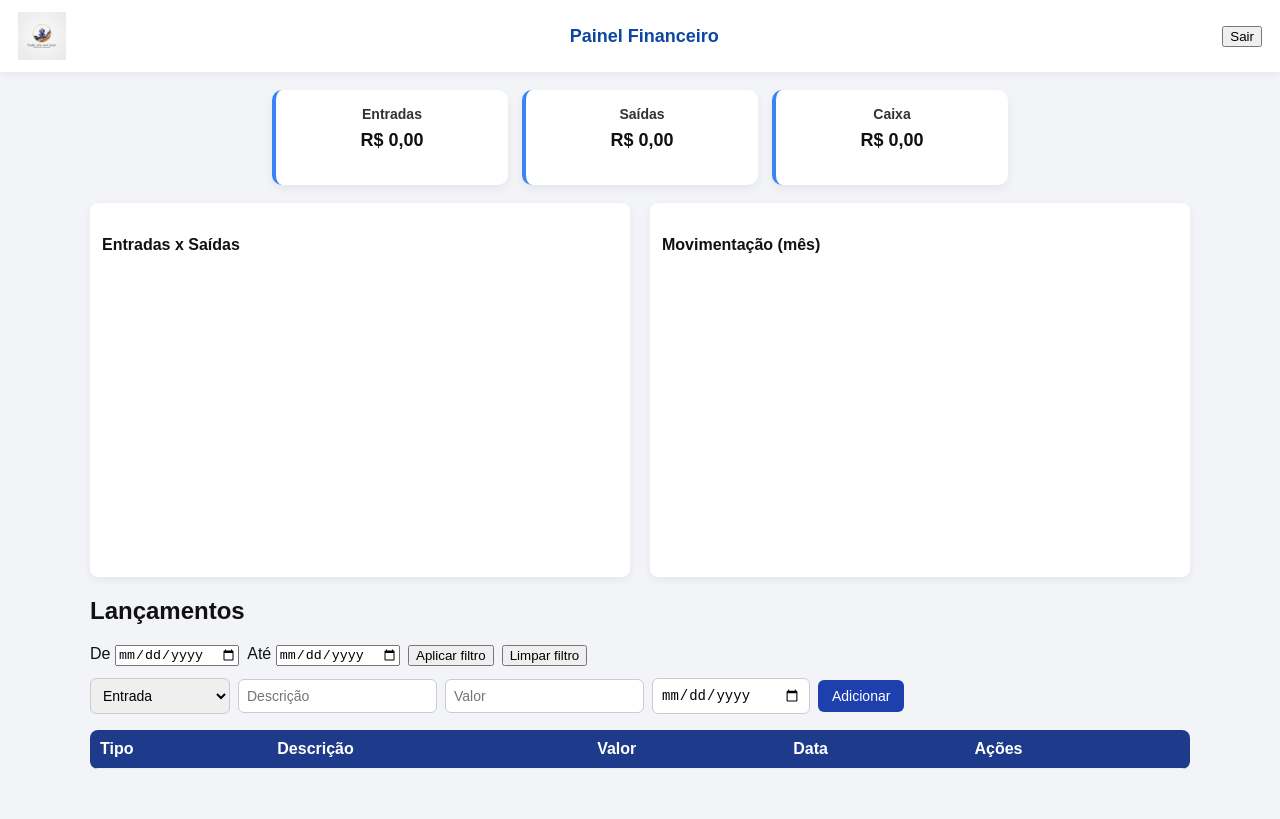
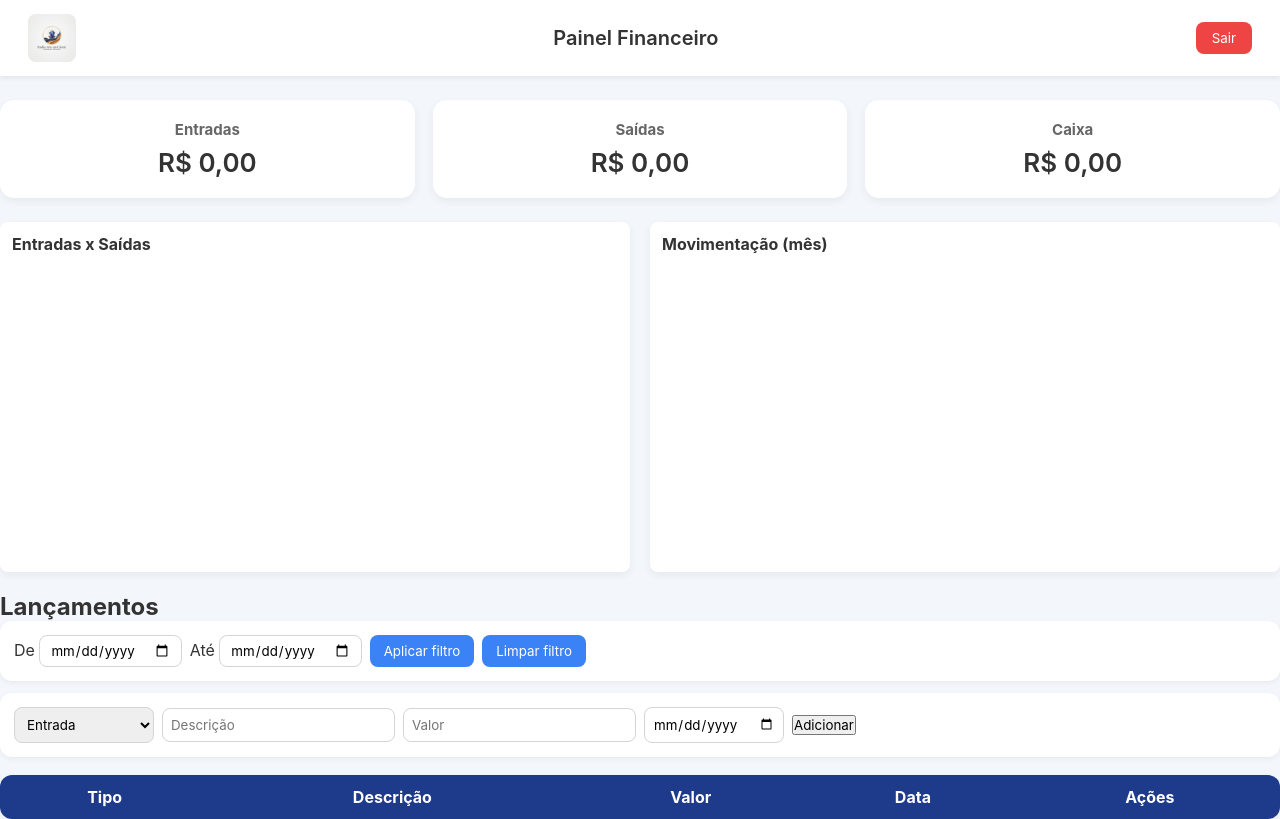
Before and after one commit to studioarteemcristal-lgtm/finance-site, a website: page public/index.html in a window 1280 px wide. Drawn offline with nearby package versions, Linux system fonts and the light colour scheme.

Commit message:
style.css

```diff
--- a/public/style.css
+++ b/public/style.css
@@ -1,51 +1,188 @@
-/* style.css */
-body {
-  font-family: Arial, sans-serif;
-  background: #f2f4f8;
+/* ======= RESET ======= */
+* {
   margin: 0;
-  color: #111;
+  padding: 0;
+  box-sizing: border-box;
+  font-family: "Inter", Arial, sans-serif;
 }
 
-/* header */
+/* ======= BODY ======= */
+body {
+  background: #f3f6fb;
+  color: #333;
+}
+
+/* ======= HEADER ======= */
 .header {
-  display:flex;
-  align-items:center;
-  justify-content:space-between;
-  background:#fff;
-  padding:12px 18px;
-  box-shadow:0 2px 8px rgba(0,0,0,.06);
+  display: flex;
+  align-items: center;
+  justify-content: space-between;
+  padding: 14px 28px;
+  background: white;
+  box-shadow: 0 2px 5px rgba(0,0,0,.08);
 }
-.logo { height:48px; }
-.header h1 { margin:0; color:#0d47a1; font-size:18px; }
 
-/* container */
-.container { max-width:1100px; margin:18px auto; padding:0 16px; }
+.header .logo {
+  height: 48px;
+  border-radius: 8px;
+}
 
-/* cards */
-.cards { display:flex; gap:14px; justify-content:center; flex-wrap:wrap; margin-bottom:18px; }
-.card { background:white; padding:16px; width:200px; border-radius:10px; box-shadow:0 4px 10px rgba(0,0,0,.06); text-align:center; border-left:4px solid #3b82f6; }
-.card h3 { margin:0; font-size:14px; color:#333; }
-.card p { margin-top:8px; font-size:18px; font-weight:700; }
+.header h1 {
+  font-size: 20px;
+  font-weight: 600;
+}
 
-/* charts area handled inline in index */
+#logoutBtn {
+  background: #ef4444;
+  color: white;
+  border: none;
+  padding: 8px 16px;
+  border-radius: 8px;
+  cursor: pointer;
+  transition: .2s;
+}
+#logoutBtn:hover {
+  background: #dc2626;
+}
 
-/* form / table */
-#formLancamento select, #formLancamento input, #formLancamento button {
-  padding:8px; border-radius:6px; border:1px solid #ccc; font-size:14px;
+/* ======= CARDS PRINCIPAIS ======= */
+.cards {
+  display: flex;
+  gap: 18px;
+  margin: 24px 0;
 }
-#formLancamento button { background:#1e40af; color:#fff; border:none; cursor:pointer; padding:8px 14px; }
-table { width:100%; border-collapse:collapse; margin-top:16px; background:white; border-radius:8px; overflow:hidden; }
-thead { background:#1e3a8a; color:white; }
-td, th { padding:10px; border-bottom:1px solid #eee; text-align:left; }
 
-/* login */
-.login-main { display:flex; justify-content:center; align-items:flex-start; padding:24px 0; }
-.login-box { width:320px; background:white; padding:18px; border-radius:10px; box-shadow:0 8px 20px rgba(0,0,0,.08); text-align:center; }
-.login-box input { width:100%; padding:10px; margin-bottom:10px; border-radius:6px; border:1px solid #ccc; }
-.login-box button { width:100%; padding:10px; background:#1e40af; color:white; border:none; border-radius:6px; cursor:pointer; }
+.card {
+  flex: 1;
+  background: white;
+  padding: 20px;
+  border-radius: 14px;
+  text-align: center;
+  box-shadow: 0 3px 8px rgba(0,0,0,.06);
+  transition: .2s;
+}
 
-/* small screens */
-@media (max-width: 760px) {
-  .cards { flex-direction:column; align-items:center; }
-  .chart-card { height:300px; }
+.card:hover {
+  transform: translateY(-2px);
 }
+
+.card h3 {
+  font-size: 15px;
+  color: #666;
+}
+
+.card p {
+  margin-top: 8px;
+  font-size: 26px;
+  font-weight: 600;
+}
+
+/* ======= CHARTS ======= */
+.charts {
+  display: grid;
+  grid-template-columns: 1fr 1fr;
+  gap: 24px;
+  margin-bottom: 20px;
+}
+
+.chart-card {
+  background: white;
+  border-radius: 14px;
+  padding: 18px;
+  box-shadow: 0 3px 8px rgba(0,0,0,.06);
+}
+
+/* ======= FILTROS ======= */
+.filters {
+  background: white;
+  padding: 14px;
+  border-radius: 12px;
+  box-shadow: 0 2px 5px rgba(0,0,0,.05);
+  margin-bottom: 12px;
+  display: flex;
+  gap: 12px;
+  flex-wrap: wrap;
+}
+
+.filters input {
+  padding: 6px 10px;
+  border-radius: 8px;
+  border: 1px solid #d4d4d8;
+}
+
+.filters button {
+  background: #3b82f6;
+  color: white;
+  border: none;
+  padding: 8px 14px;
+  border-radius: 8px;
+  cursor: pointer;
+}
+.filters button:hover {
+  background: #2563eb;
+}
+
+/* ======= FORM LANCAMENTO ======= */
+#formLancamento {
+  background: white;
+  padding: 14px;
+  border-radius: 12px;
+  display: flex;
+  gap: 10px;
+  flex-wrap: wrap;
+  box-shadow: 0 2px 5px rgba(0,0,0,.05);
+}
+
+#formLancamento input,
+#formLancamento select {
+  padding: 8px;
+  border-radius: 8px;
+  border: 1px solid #d4d4d8;
+}
+
+/* ======= TABELA ======= */
+#tabela {
+  margin-top: 18px;
+  width: 100%;
+  border-collapse: collapse;
+  background: white;
+  border-radius: 12px;
+  overflow: hidden;
+  box-shadow: 0 2px 5px rgba(0,0,0,.05);
+}
+
+#tabela th {
+  background: #1e3a8a;
+  color: white;
+  padding: 12px;
+}
+
+#tabela td {
+  padding: 12px;
+  border-bottom: 1px solid #eee;
+}
+
+/* Botões da tabela */
+.btn-edit {
+  background: #f59e0b;
+  padding: 6px 10px;
+  border-radius: 6px;
+  color: white;
+  cursor: pointer;
+  border: none;
+}
+.btn-edit:hover {
+  background: #d97706;
+}
+
+.btn-delete {
+  background: #ef4444;
+  padding: 6px 10px;
+  border-radius: 6px;
+  color: white;
+  cursor: pointer;
+  border: none;
+}
+.btn-delete:hover {
+  background: #dc2626;
+}
```
